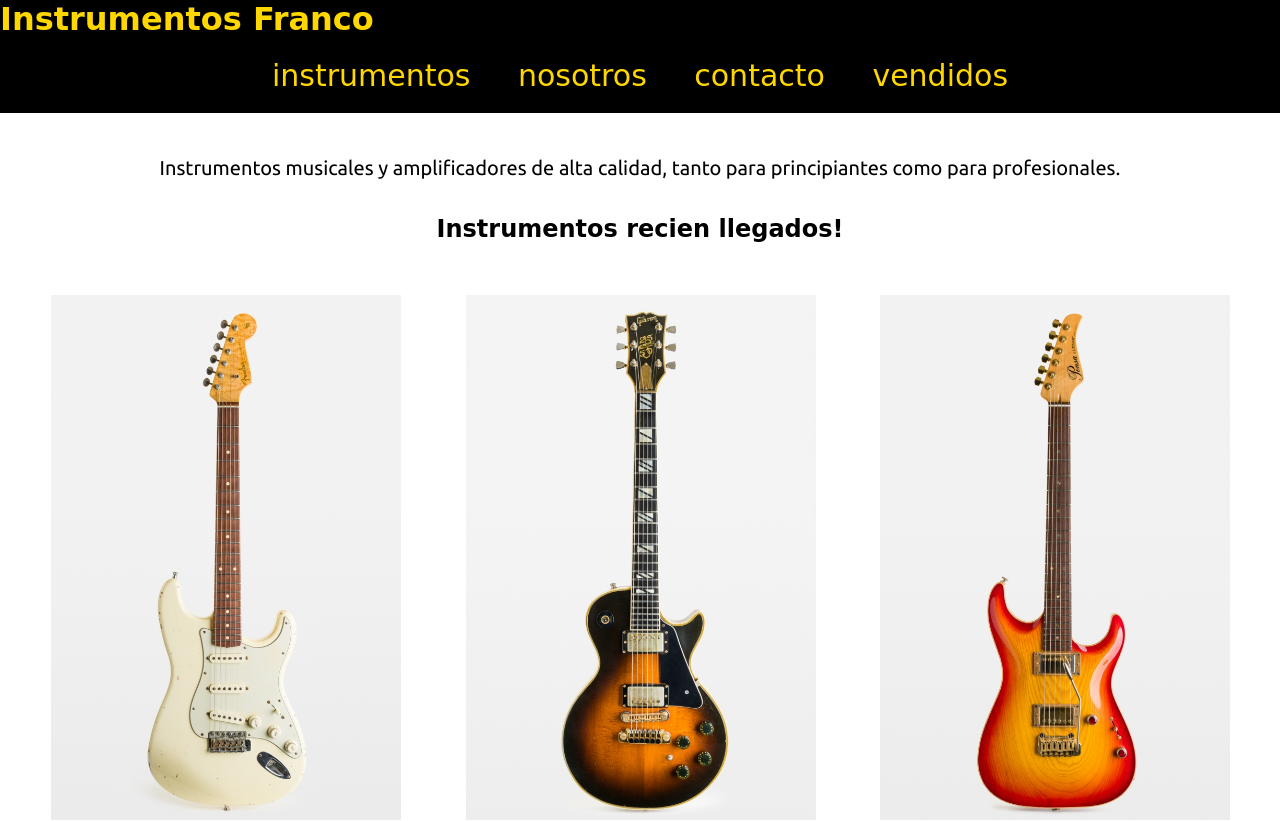
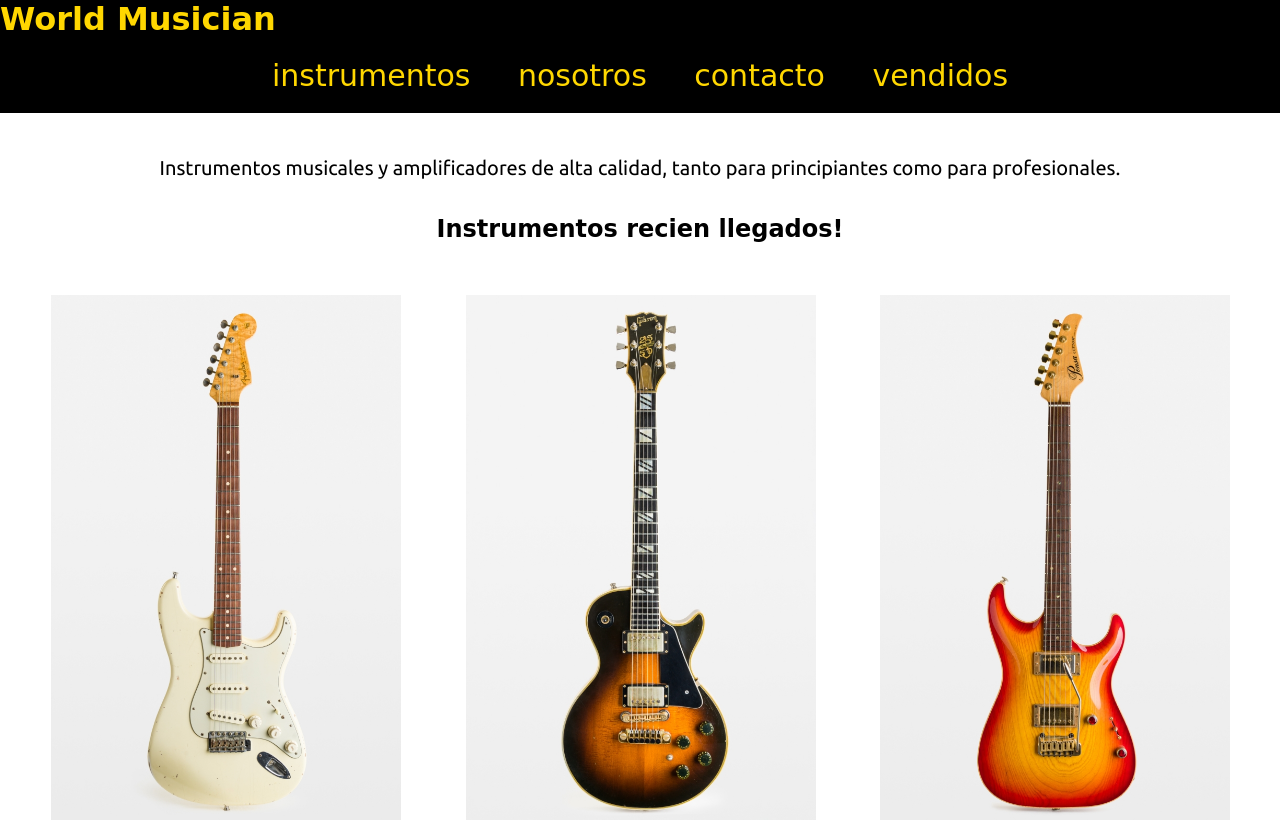
Before and after one commit to FrancoBillordo01/WorldMusician, a plain HTML site: page index.html in a window 1280 px wide. Shown: the top 821 px of the page. Drawn offline with Linux system fonts and the light colour scheme; a web font is replaced by a local one.

Commit message:
2do commit

```diff
--- a/index.html
+++ b/index.html
@@ -7,11 +7,11 @@
     <link href="https://fonts.googleapis.com/css2?family=Koulen&display=swap" rel="stylesheet">
     <link href="https://fonts.googleapis.com/css2?family=Koulen&family=Ubuntu&display=swap" rel="stylesheet">
     <link rel="stylesheet" href="./css/estilos.css">
-    <title>Instrumentos Franco</title>
+    <title>World Musician </title>
 </head>
 <body>
    <header>
-    <h1>Instrumentos Franco</h1>
+    <h1>World Musician</h1>
     <div>
         <nav>
             <ul>
```
